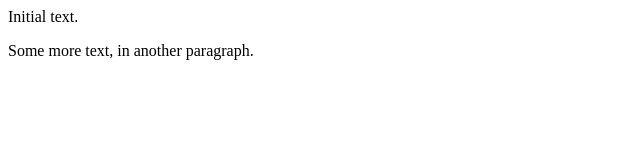
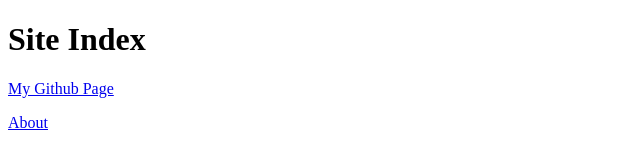
Before and after one commit to jackrosacker/jackrosacker.github.io, a plain HTML site: page index.html in a window 1280 px wide. Shown: the whole page, without its empty margins (0-640 px from the left). Drawn offline with Linux system fonts and the light colour scheme.

Commit message:
add html boilerplate

```diff
--- a/index.html
+++ b/index.html
@@ -1,9 +1,15 @@
-<title>
-  Jack Rosacker Pages
-</title>
-<p>
-  Initial text.
-</p>
-<p>
-  Some more text, in another paragraph.
-</p>
+<!DOCTYPE html>
+<html lang="en">
+<head>
+    <meta charset="UTF-8">
+    <meta name="viewport" content="width=device-width, initial-scale=1.0">
+    <title>J Rosacker Pages</title>
+</head>
+<body>
+    <h1>Site Index</h1>
+
+    <p><a href="https://github.dev/jackrosacker" target="_blank" rel="noopener noreferrer">My Github Page</a></p>
+    <p><a href="./pages/about.html">About</a></p>
+
+</body>
+</html>
```
